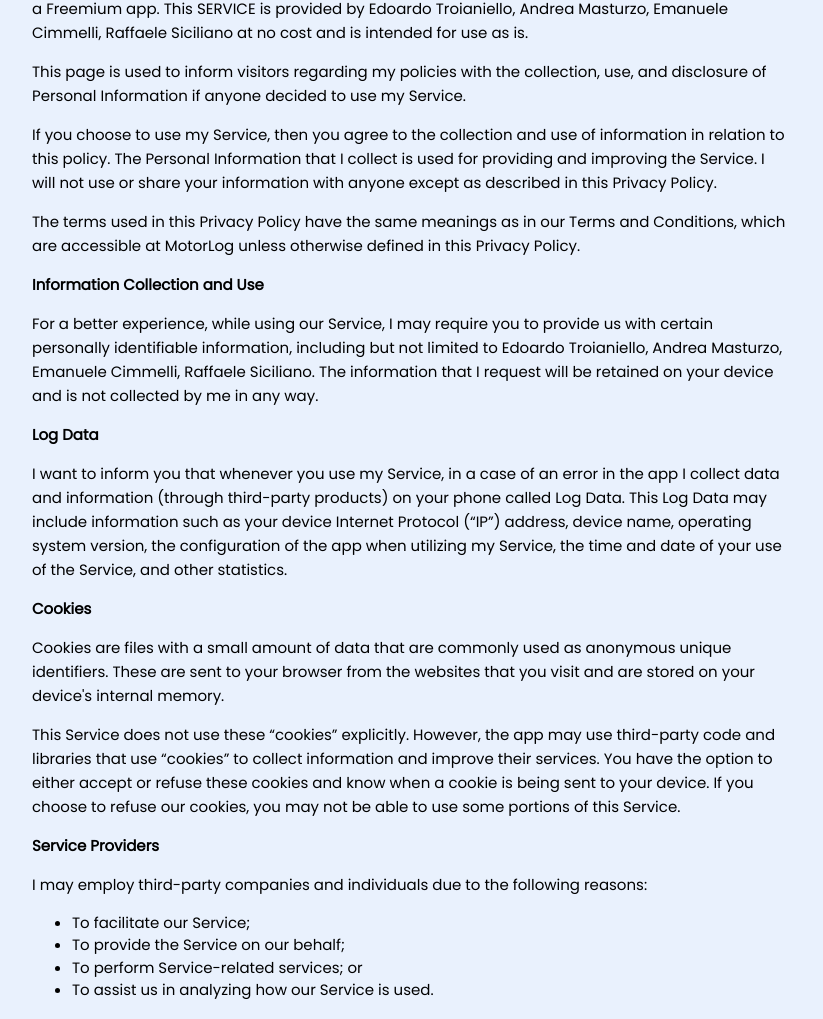
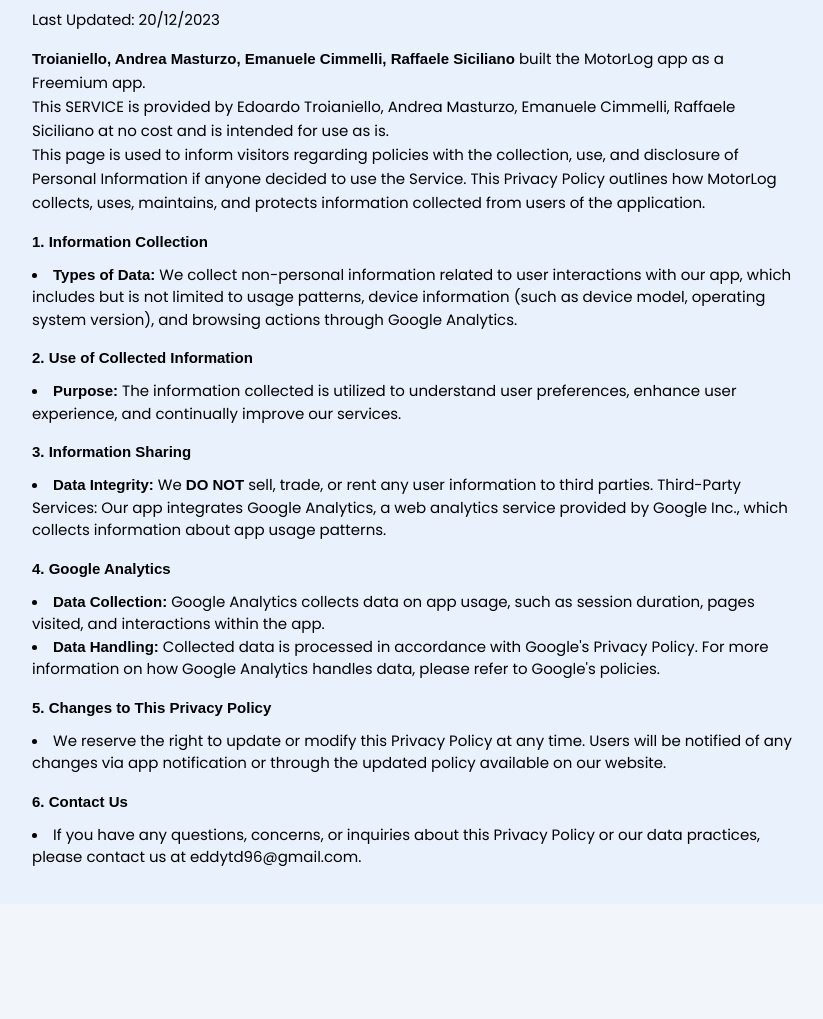
Before and after one commit to eddy10957/MotorLog-Site, a plain HTML site: page privacy.html in a window 1280 px wide. Shown: the part 216-1235 px from the top of the page, without its empty margins (228-1051 px from the left). Drawn offline with nearby package versions, Linux system fonts and the light colour scheme.

Commit message:
New privacy policy

```diff
--- a/privacy.html
+++ b/privacy.html
@@ -13,8 +13,6 @@
     <script src=".\scripts\animation.js"></script>
     <link rel="shortcut icon" href="assets/AppIcon.png" />
     <link rel="stylesheet" href="style/style.css">
-
-
   </head>
   <body>
     <!-- Navbar -->
@@ -34,62 +32,42 @@
       </div>
     </div>
     <!-- Header -->
-    <div class = "container">
-      <strong>Privacy Policy</strong>
-      <p> Edoardo Troianiello, Andrea Masturzo, Emanuele Cimmelli, Raffaele Siciliano built the MotorLog app as a Freemium app. This SERVICE is provided by Edoardo Troianiello, Andrea Masturzo, Emanuele Cimmelli, Raffaele Siciliano at no cost and is intended for use as is. </p>
-      <p> This page is used to inform visitors regarding my policies with the collection, use, and disclosure of Personal Information if anyone decided to use my Service. </p>
-      <p> If you choose to use my Service, then you agree to the collection and use of information in relation to this policy. The Personal Information that I collect is used for providing and improving the Service. I will not use or share your information with anyone except as described in this Privacy Policy. </p>
-      <p> The terms used in this Privacy Policy have the same meanings as in our Terms and Conditions, which are accessible at MotorLog unless otherwise defined in this Privacy Policy. </p>
+    <div class="container">
+      <h1>
+        <strong style="font-family: Arial; font-weight: 1500;"> Policy - MotorLog</strong>
+      </h1> Last Updated: 20/12/2023 <p>
+        <strong style="font-family: Arial; font-weight: 1500;">Troianiello, Andrea Masturzo, Emanuele Cimmelli, Raffaele Siciliano</strong> built the MotorLog app as a Freemium app.
+        <br>This SERVICE is provided by Edoardo Troianiello, Andrea Masturzo, Emanuele Cimmelli, Raffaele Siciliano at no cost and is intended for use as is.
+        <br>This page is used to inform visitors regarding policies with the collection, use, and disclosure of Personal Information if anyone decided to use the Service. This Privacy Policy outlines how MotorLog collects, uses, maintains, and protects information collected from users of the application.
+      </p>
       <p>
-        <strong>Information Collection and Use</strong>
+        <strong style="font-family: Arial; font-weight: 1500;">1. Information Collection</strong>
+        <li>
+          <strong style="font-family: Arial; font-weight: 1500;">Types of Data:</strong> We collect non-personal information related to user interactions with our app, which includes but is not limited to usage patterns, device information (such as device model, operating system version), and browsing actions through Google Analytics.
+        </li>
       </p>
-      <p> For a better experience, while using our Service, I may require you to provide us with certain personally identifiable information, including but not limited to Edoardo Troianiello, Andrea Masturzo, Emanuele Cimmelli, Raffaele Siciliano. The information that I request will be retained on your device and is not collected by me in any way. </p>
-      <!---->
       <p>
-        <strong>Log Data</strong>
+        <strong style="font-family: Arial; font-weight: 1500;">2. Use of Collected Information</strong>
+        <li>
+          <strong style="font-family: Arial; font-weight: 1500;">Purpose:</strong> The information collected is utilized to understand user preferences, enhance user experience, and continually improve our services.
       </p>
-      <p> I want to inform you that whenever you use my Service, in a case of an error in the app I collect data and information (through third-party products) on your phone called Log Data. This Log Data may include information such as your device Internet Protocol (“IP”) address, device name, operating system version, the configuration of the app when utilizing my Service, the time and date of your use of the Service, and other statistics. </p>
       <p>
-        <strong>Cookies</strong>
+        <strong style="font-family: Arial; font-weight: 1500;">3. Information Sharing</strong>
+        <li>
+          <strong style="font-family: Arial; font-weight: 1500;">Data Integrity:</strong> We <strong style="font-family: Arial; font-weight: 1500;">DO NOT</strong> sell, trade, or rent any user information to third parties. Third-Party Services: Our app integrates Google Analytics, a web analytics service provided by Google Inc., which collects information about app usage patterns.
       </p>
-      <p> Cookies are files with a small amount of data that are commonly used as anonymous unique identifiers. These are sent to your browser from the websites that you visit and are stored on your device's internal memory. </p>
-      <p> This Service does not use these “cookies” explicitly. However, the app may use third-party code and libraries that use “cookies” to collect information and improve their services. You have the option to either accept or refuse these cookies and know when a cookie is being sent to your device. If you choose to refuse our cookies, you may not be able to use some portions of this Service. </p>
       <p>
-        <strong>Service Providers</strong>
+        <strong style="font-family: Arial; font-weight: 1500;">4. Google Analytics</strong>
+        <li><strong style="font-family: Arial; font-weight: 1500;">Data Collection:</strong> Google Analytics collects data on app usage, such as session duration, pages visited, and interactions within the app.
+        <li><strong style="font-family: Arial; font-weight: 900;">Data Handling:</strong> Collected data is processed in accordance with Google's Privacy Policy. For more information on how Google Analytics handles data, please refer to Google's policies.
       </p>
-      <p> I may employ third-party companies and individuals due to the following reasons: </p>
-      <ul>
-        <li>To facilitate our Service;</li>
-        <li>To provide the Service on our behalf;</li>
-        <li>To perform Service-related services; or</li>
-        <li>To assist us in analyzing how our Service is used.</li>
-      </ul>
-      <p> I want to inform users of this Service that these third parties have access to their Personal Information. The reason is to perform the tasks assigned to them on our behalf. However, they are obligated not to disclose or use the information for any other purpose. </p>
       <p>
-        <strong>Security</strong>
+        <strong style="font-family: Arial; font-weight: 1500;">5. Changes to This Privacy Policy</strong>
+        <li>We reserve the right to update or modify this Privacy Policy at any time. Users will be notified of any changes via app notification or through the updated policy available on our website.
       </p>
-      <p> I value your trust in providing us your Personal Information, thus we are striving to use commercially acceptable means of protecting it. But remember that no method of transmission over the internet, or method of electronic storage is 100% secure and reliable, and I cannot guarantee its absolute security. </p>
       <p>
-        <strong>Links to Other Sites</strong>
-      </p>
-      <p> This Service may contain links to other sites. If you click on a third-party link, you will be directed to that site. Note that these external sites are not operated by me. Therefore, I strongly advise you to review the Privacy Policy of these websites. I have no control over and assume no responsibility for the content, privacy policies, or practices of any third-party sites or services. </p>
-      <p>
-        <strong>Children’s Privacy</strong>
-      </p>
-      <!---->
-      <div>
-        <p> I do not knowingly collect personally identifiable information from children. I encourage all children to never submit any personally identifiable information through the Application and/or Services. I encourage parents and legal guardians to monitor their children's Internet usage and to help enforce this Policy by instructing their children never to provide personally identifiable information through the Application and/or Services without their permission. If you have reason to believe that a child has provided personally identifiable information to us through the Application and/or Services, please contact us. You must also be at least 16 years of age to consent to the processing of your personally identifiable information in your country (in some countries we may allow your parent or guardian to do so on your behalf). </p>
-      </div>
-      <p>
-        <strong>Changes to This Privacy Policy</strong>
-      </p>
-      <p> I may update our Privacy Policy from time to time. Thus, you are advised to review this page periodically for any changes. I will notify you of any changes by posting the new Privacy Policy on this page. </p>
-      <p>This policy is effective as of 2023-06-26</p>
-      <p>
-        <strong>Contact Us</strong>
-      </p>
-      <p> If you have any questions or suggestions about my Privacy Policy, do not hesitate to contact me at eddytd96@gmail.com. </p>
-      <p>This privacy policy page was created at <a href="https://privacypolicytemplate.net" target="_blank" rel="noopener noreferrer">privacypolicytemplate.net </a>and modified/generated by <a href="https://app-privacy-policy-generator.nisrulz.com/" target="_blank" rel="noopener noreferrer">App Privacy Policy Generator</a>
+        <strong style="font-family: Arial; font-weight: 1500;">6. Contact Us</strong>
+        <li>If you have any questions, concerns, or inquiries about this Privacy Policy or our data practices, please contact us at eddytd96@gmail.com.
       </p>
     </div>
   </body>
--- a/style/style.css
+++ b/style/style.css
@@ -67,3 +67,7 @@ body, h1, h2, h3, h4, h5, h6 {
     background-color: #142D5D; /* Added a background color for the tab bar */
     color: #fff;
   }
+
+  b {
+    font-weight: 900; /* You can adjust this value */
+  }
```
